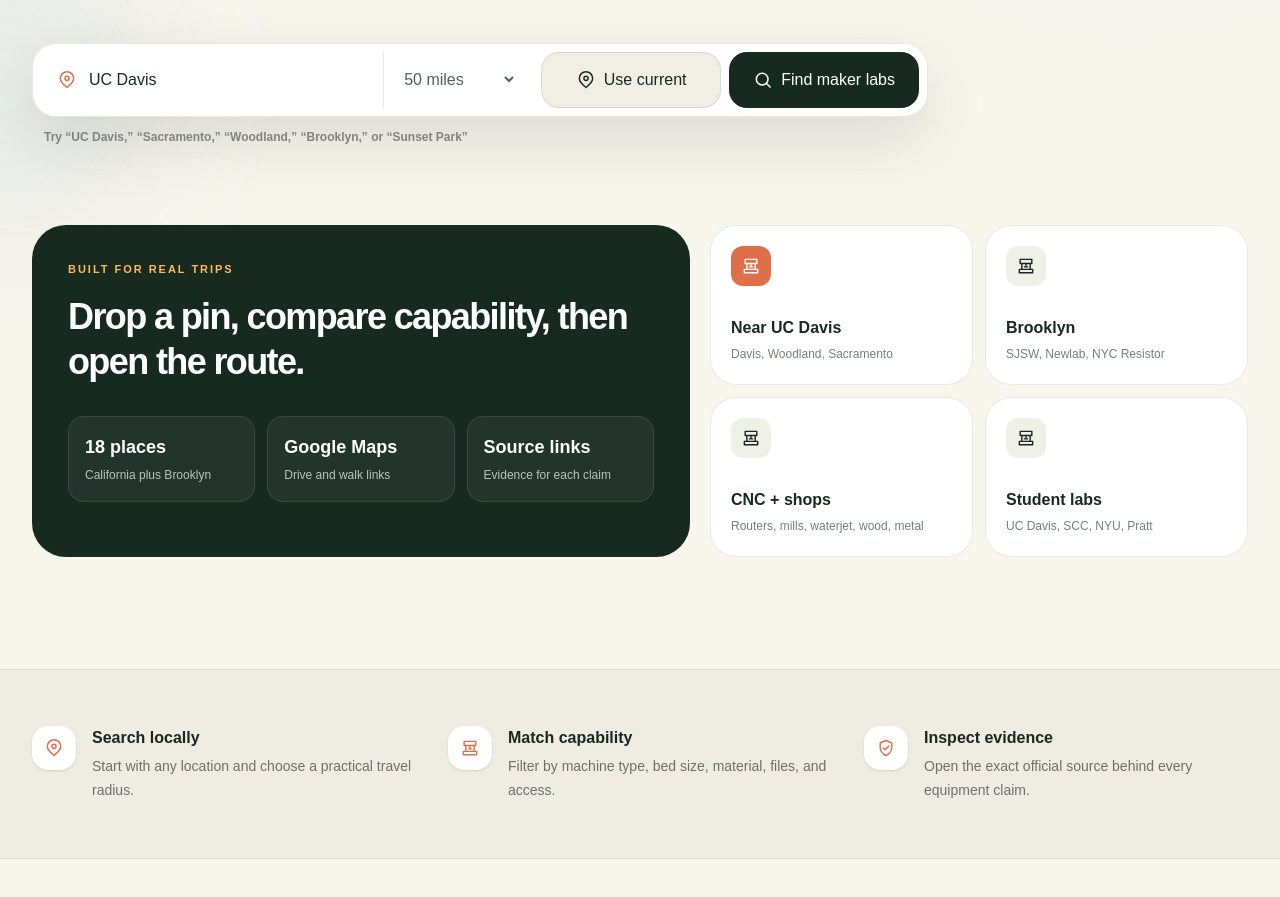
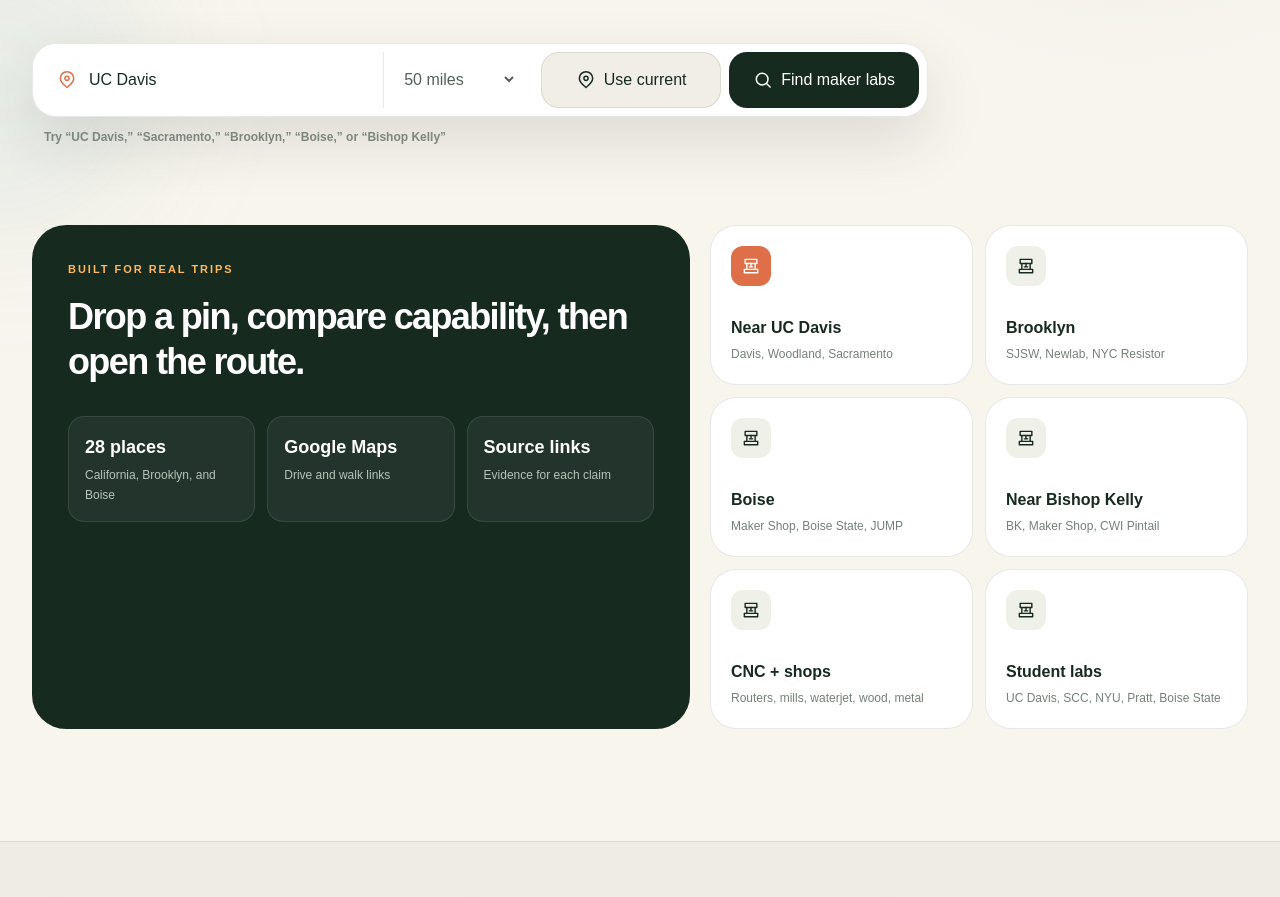
Before and after one commit to Anant-Madhok231/Maker-Lab-Map-P, a Next.js app in the folder frontend/: page / in a window 1280 px wide. Shown: the part 541-1438 px from the top of the page. Built offline with nearby package versions, Linux system fonts and the light colour scheme.

Commit message:
Add Boise homepage shortcuts

```diff
--- a/frontend/app/page.tsx
+++ b/frontend/app/page.tsx
@@ -12,8 +12,10 @@ import { SiteHeader } from "@/components/site-header";
 const quickChoices = [
   ["Near UC Davis", "Davis, Woodland, Sacramento"],
   ["Brooklyn", "SJSW, Newlab, NYC Resistor"],
+  ["Boise", "Maker Shop, Boise State, JUMP"],
+  ["Near Bishop Kelly", "BK, Maker Shop, CWI Pintail"],
   ["CNC + shops", "Routers, mills, waterjet, wood, metal"],
-  ["Student labs", "UC Davis, SCC, NYU, Pratt"],
+  ["Student labs", "UC Davis, SCC, NYU, Pratt, Boise State"],
 ];
 
 export default function Home() {
@@ -45,7 +47,7 @@ export default function Home() {
         <div className="relative mt-10 max-w-4xl animate-fade-up [animation-delay:140ms]">
           <SearchBox />
           <p className="mt-3 pl-3 text-xs font-semibold text-[#7c857e]">
-            Try “UC Davis,” “Sacramento,” “Woodland,” “Brooklyn,” or “Sunset Park”
+            Try “UC Davis,” “Sacramento,” “Brooklyn,” “Boise,” or “Bishop Kelly”
           </p>
         </div>
 
@@ -59,7 +61,7 @@ export default function Home() {
             </h2>
             <div className="mt-8 grid gap-3 sm:grid-cols-3">
               {[
-                ["18 places", "California plus Brooklyn"],
+                ["28 places", "California, Brooklyn, and Boise"],
                 ["Google Maps", "Drive and walk links"],
                 ["Source links", "Evidence for each claim"],
               ].map(([value, label]) => (
@@ -84,8 +86,12 @@ export default function Home() {
                     : index === 1
                       ? "/results?location=Brooklyn%2C+NY&radius=25&cnc=false&large=false"
                       : index === 2
-                        ? "/results?location=UC+Davis&radius=50&cnc=true&large=false"
-                        : "/results?location=UC+Davis&radius=50&cnc=false&large=false"
+                        ? "/results?location=Boise%2C+ID&radius=25&cnc=false&large=false"
+                        : index === 3
+                          ? "/results?location=Bishop+Kelly+High+School&radius=12&cnc=false&large=false"
+                          : index === 4
+                            ? "/results?location=Boise%2C+ID&radius=60&cnc=true&large=false"
+                            : "/results?location=UC+Davis&radius=50&cnc=false&large=false"
                 }
                 key={title}
                 style={{ animationDelay: `${300 + index * 80}ms` }}
```
